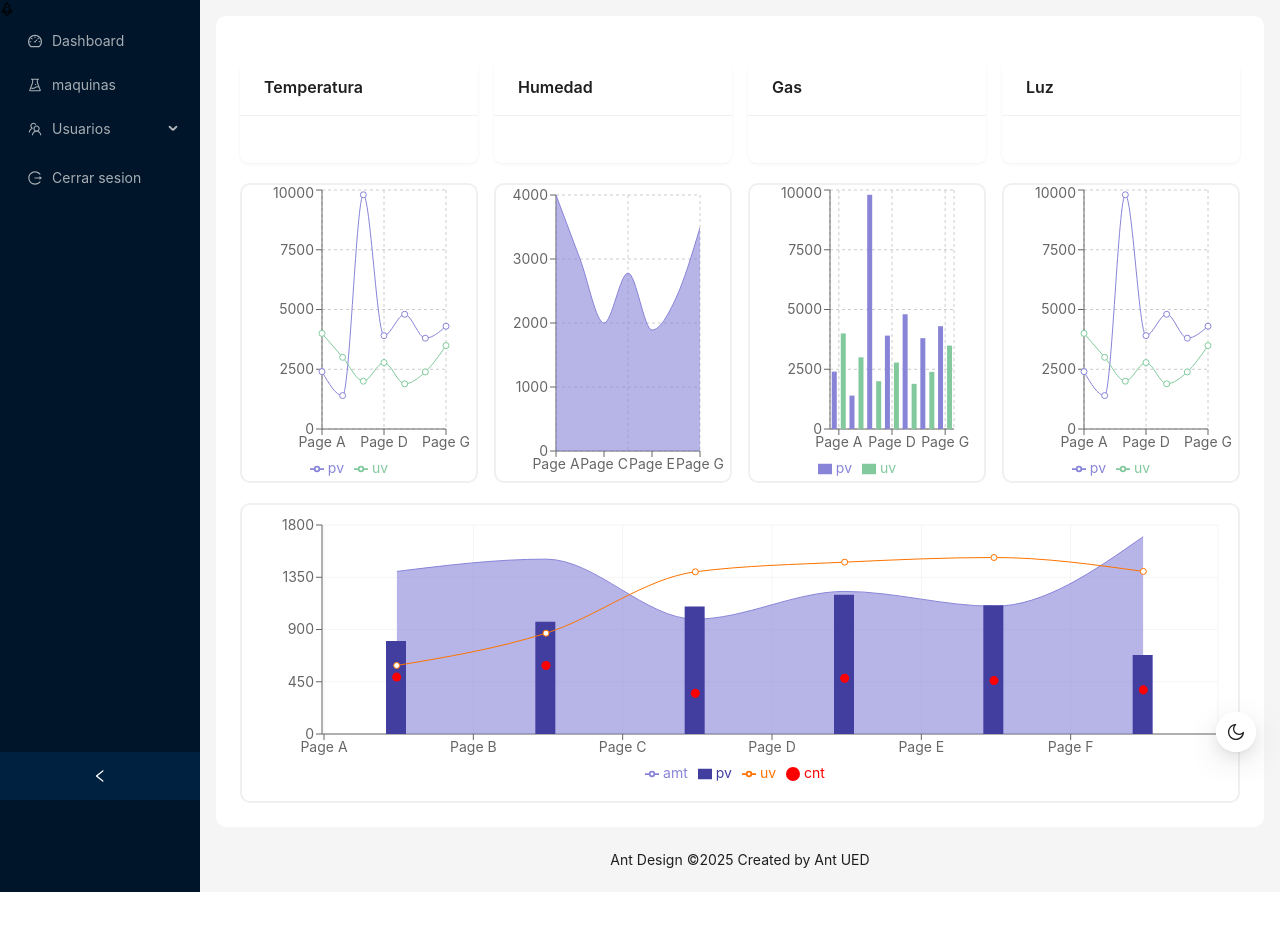
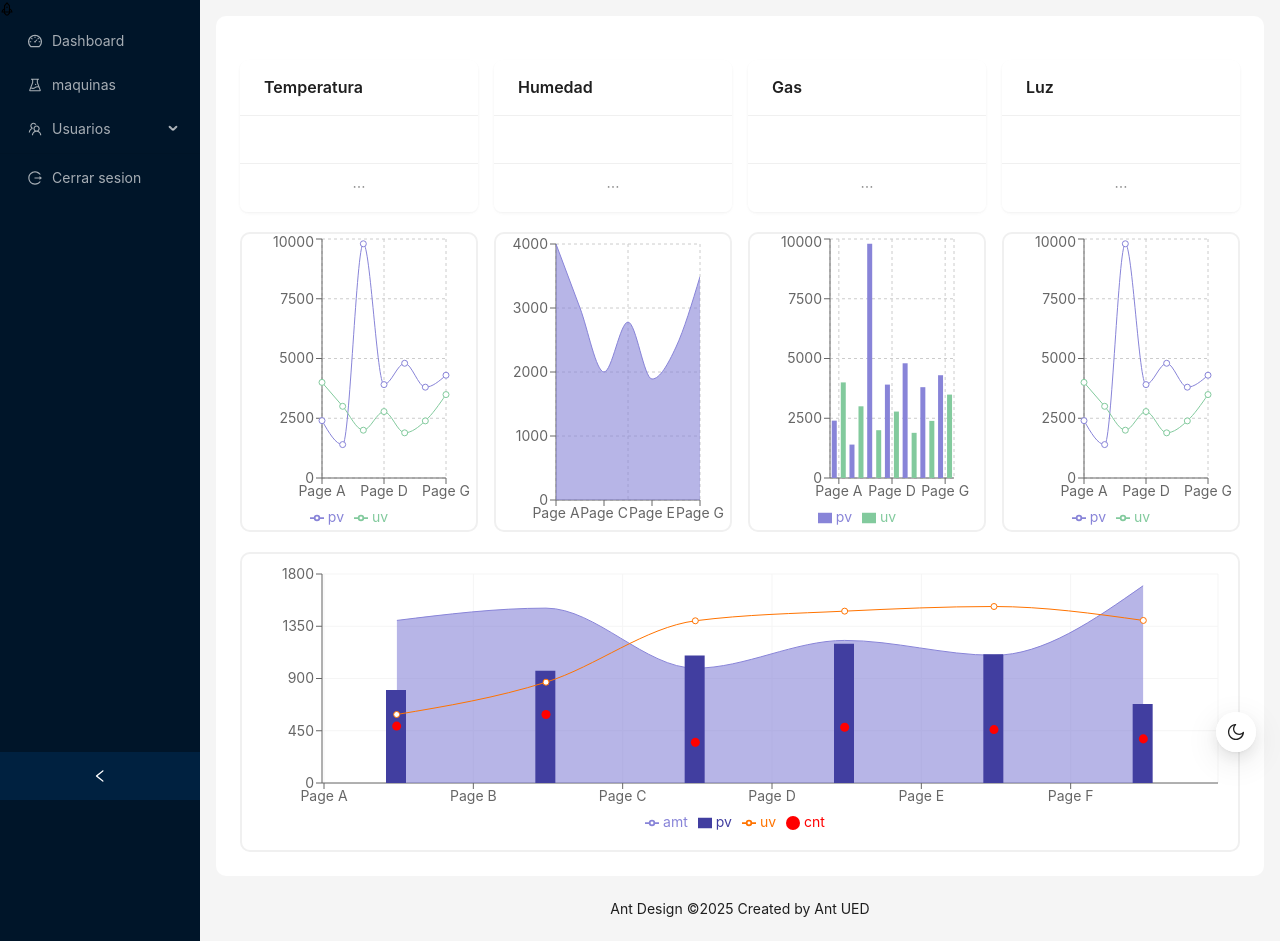
Before and after one commit to Angaro920/agroclima-react-iot, a React (Vite) app: page / in a window 1280 px wide. Before the commit the page ends 892 px from the top, so only its background shows below. Built offline with nearby package versions, Linux system fonts and the light colour scheme.

Commit message:
Add buttons to cards

```diff
--- a/src/components/Cartas/index.tsx
+++ b/src/components/Cartas/index.tsx
@@ -1,14 +1,20 @@
 import { Card } from "antd";
 import { CardStyle } from "./Cardstyle";
-
+import { EllipsisOutlined } from "@ant-design/icons";
+import { ReactNode } from "react";
 interface Props {
   title: string;
 }
 
+const actions: ReactNode[] = [<EllipsisOutlined key="ellipsis" />];
 
-export const CartasDashboard = ({title}: Props) => {
+export const CartasDashboard = ({ title }: Props) => {
   return (
-    <Card title={title} bordered={false} style={CardStyle.GlobalCard}>
-    </Card>
+    <Card
+      title={title}
+      bordered={false}
+      style={CardStyle.GlobalCard}
+      actions={actions}
+    ></Card>
   );
 };
--- a/src/components/Menu/index.tsx
+++ b/src/components/Menu/index.tsx
@@ -33,10 +33,10 @@ const items: MenuItem[] = [
     label: "Usuarios",
     icon: <TeamOutlined />,
     children: [
-      { key: "add", label: "Agregar", icon: <UserAddOutlined /> },
-      { key: "delete", label: "Eliminar", icon: <UserDeleteOutlined /> },
-      { key: "update", label: "Editar", icon: <UserSwitchOutlined /> },
-      { key: "read", label: "Listar", icon: <UserOutlined /> },
+      { key: Pages.ADD, label: "Agregar", icon: <UserAddOutlined /> },
+      { key: Pages.DELETE, label: "Eliminar", icon: <UserDeleteOutlined /> },
+      { key: Pages.UPDATE, label: "Editar", icon: <UserSwitchOutlined /> },
+      { key: Pages.LIST, label: "Listar", icon: <UserOutlined /> },
     ],
   },
   {
--- a/src/constants/pages.ts
+++ b/src/constants/pages.ts
@@ -1,5 +1,8 @@
 export enum Pages {
     DASHBOARD = "DASHBOARD",
     DEVICES = "DEVICES",
-    CONTACT = "CONTACT",
+    ADD = "ADD",
+    DELETE = "DELETE",
+    UPDATE = "UPDATE",
+    LIST = "LIST",
   }
```
